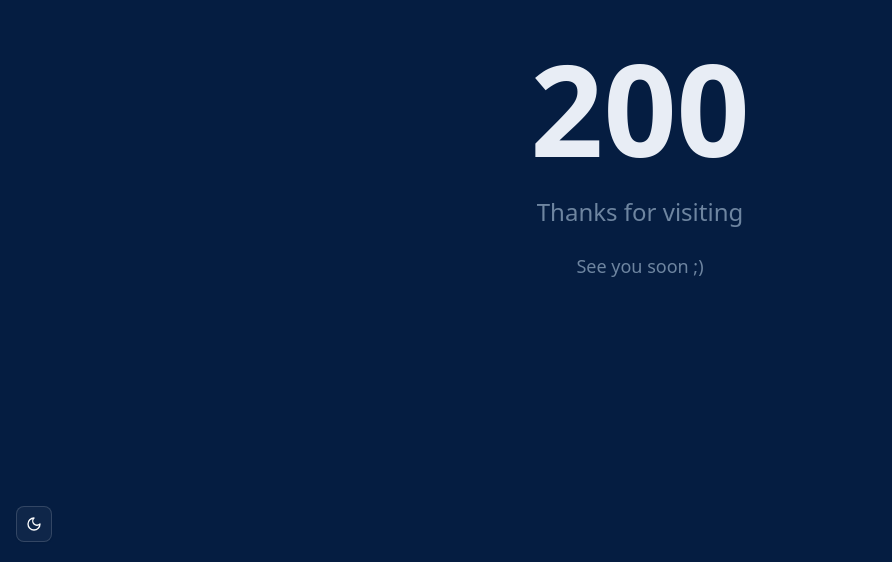
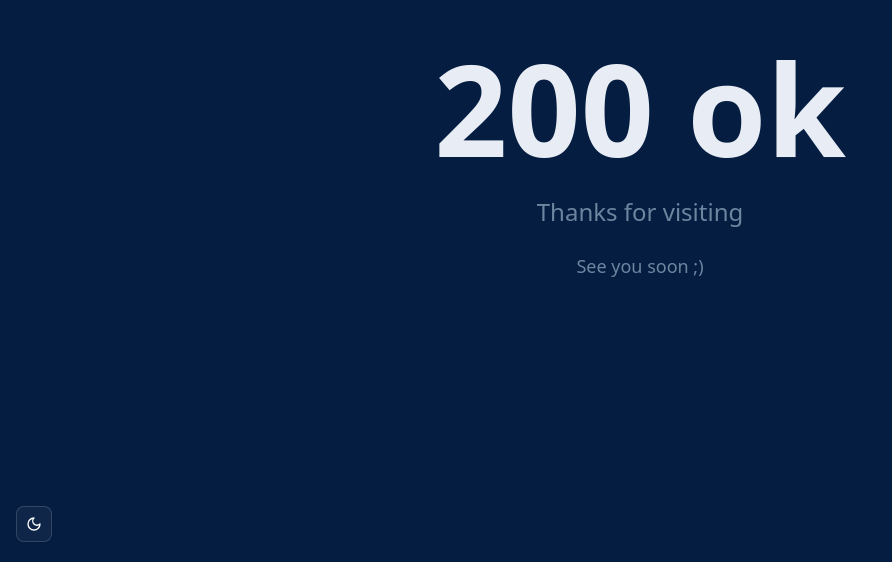
Before and after one commit to nhlebelabz74/bcgxwcc, a React (Vite) app in the folder client/: page /thank-you in a window 1280 px wide. Shown: the part 238-800 px from the top of the page, without its empty margins (0-892 px from the left). Built offline with nearby package versions, Linux system fonts and the light colour scheme; no server answers.

Commit message:
thank you message change

```diff
--- a/client/src/pages/ThankYouPage.jsx
+++ b/client/src/pages/ThankYouPage.jsx
@@ -2,7 +2,7 @@ const ThankYouPage = () => {
   return (
     <div className="flex flex-col items-center justify-center min-h-screen p-4">
       <div className="text-center space-y-6">
-        <h1 className="text-9xl font-bold text-primary">200</h1>
+        <h1 className="text-9xl font-bold text-primary">200 ok</h1>
         <p className="text-2xl text-muted-foreground">
           Thanks for visiting
         </p>
```
